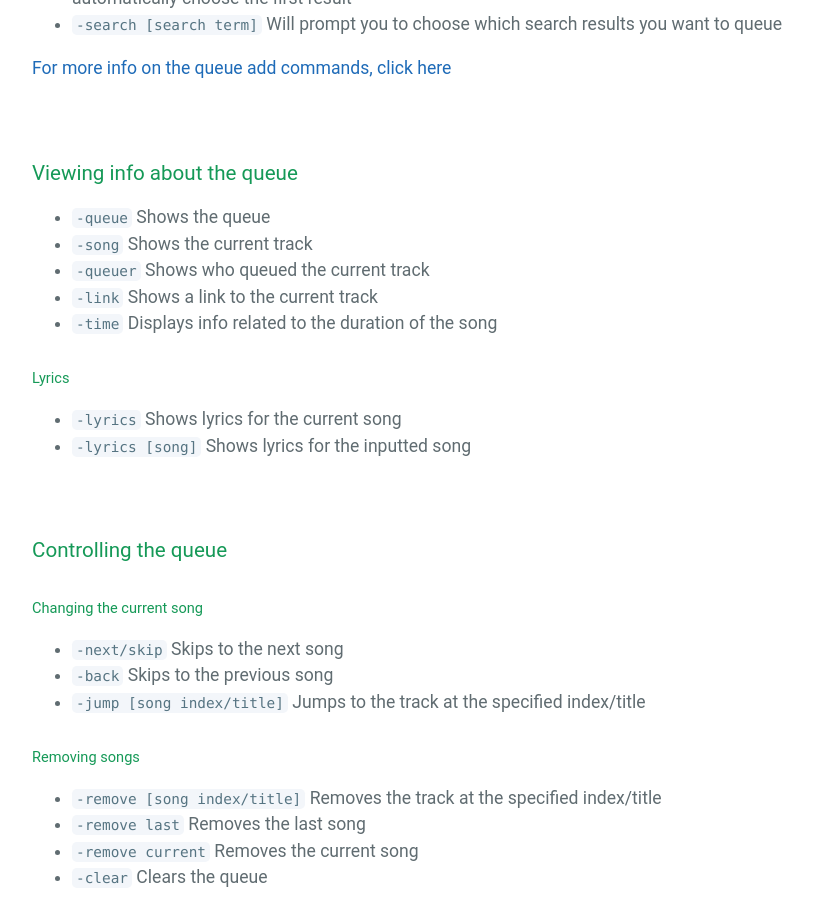
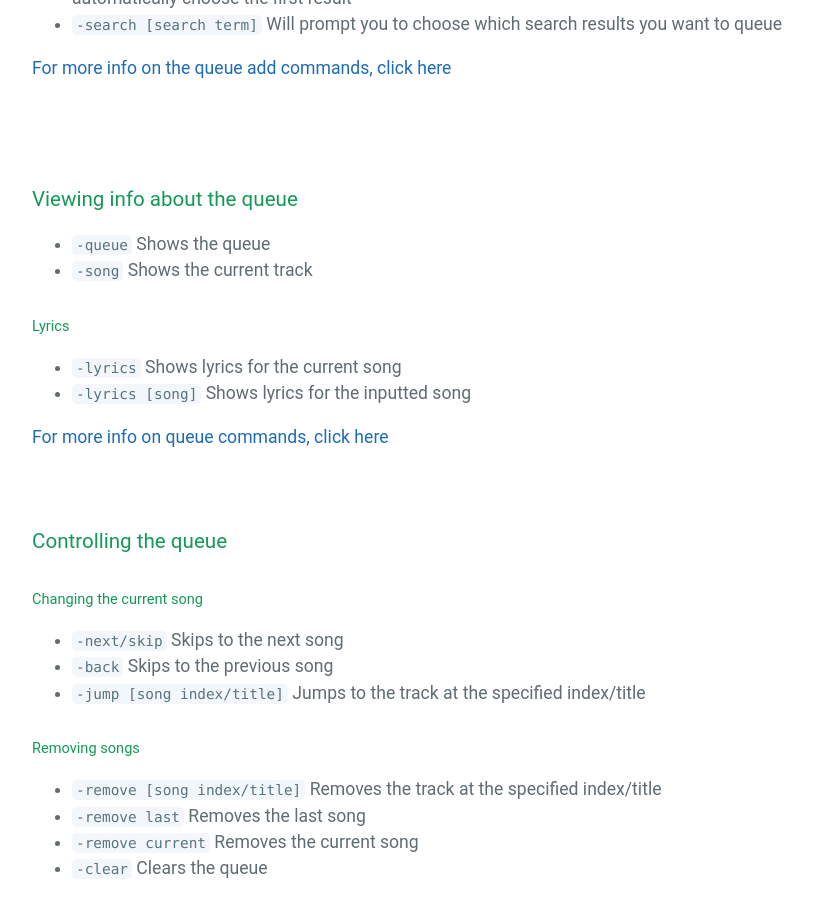
Before and after one commit to mymindishazel/marv-docs, a Jekyll site: the page built from commands.md, in a window 1280 px wide and 900 px high, scrolled down 656 px. Shown: the whole window, without its empty margins (192-1005 px from the left). Built offline with Jekyll 4.4.1, drawn with Linux system fonts in a browser that asks for light colours; our own code applies the rules of GitHub Pages for plain Markdown files.

Commit message:
Update commands.md

```diff
--- a/commands.md
+++ b/commands.md
@@ -15,20 +15,19 @@
 
 [For more info on the queue add commands, click here](/marvdocs/commands/add)
 
-<br>
+<br><br>
 
 ### Viewing info about the queue
 
 * `-queue` Shows the queue
 * `-song` Shows the current track
-* `-queuer` Shows who queued the current track
-* `-link` Shows a link to the current track
-* `-time` Displays info related to the duration of the song
 
 ##### Lyrics
 
 * `-lyrics` Shows lyrics for the current song
 * `-lyrics [song]` Shows lyrics for the inputted song
+
+[For more info on queue commands, click here](/marvdocs/commands/queueInfo)
 
 <br>
 
```
